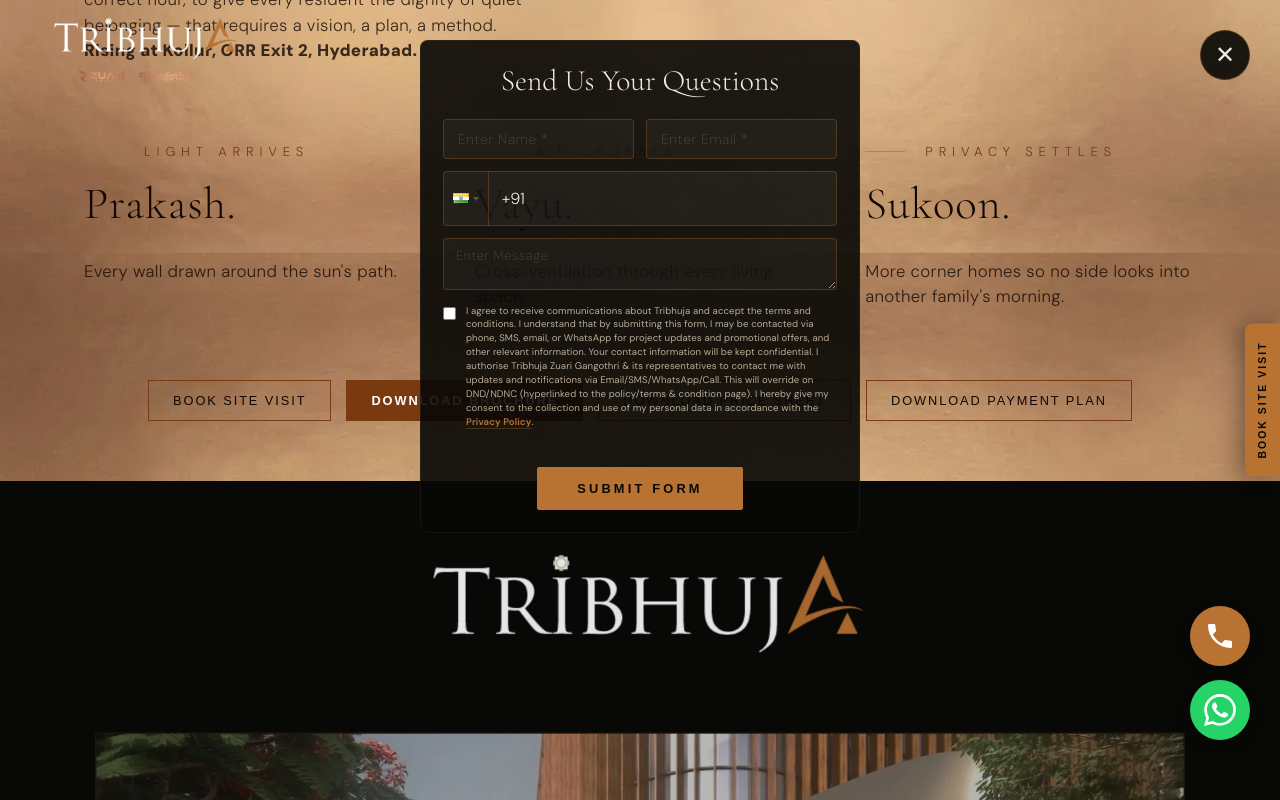
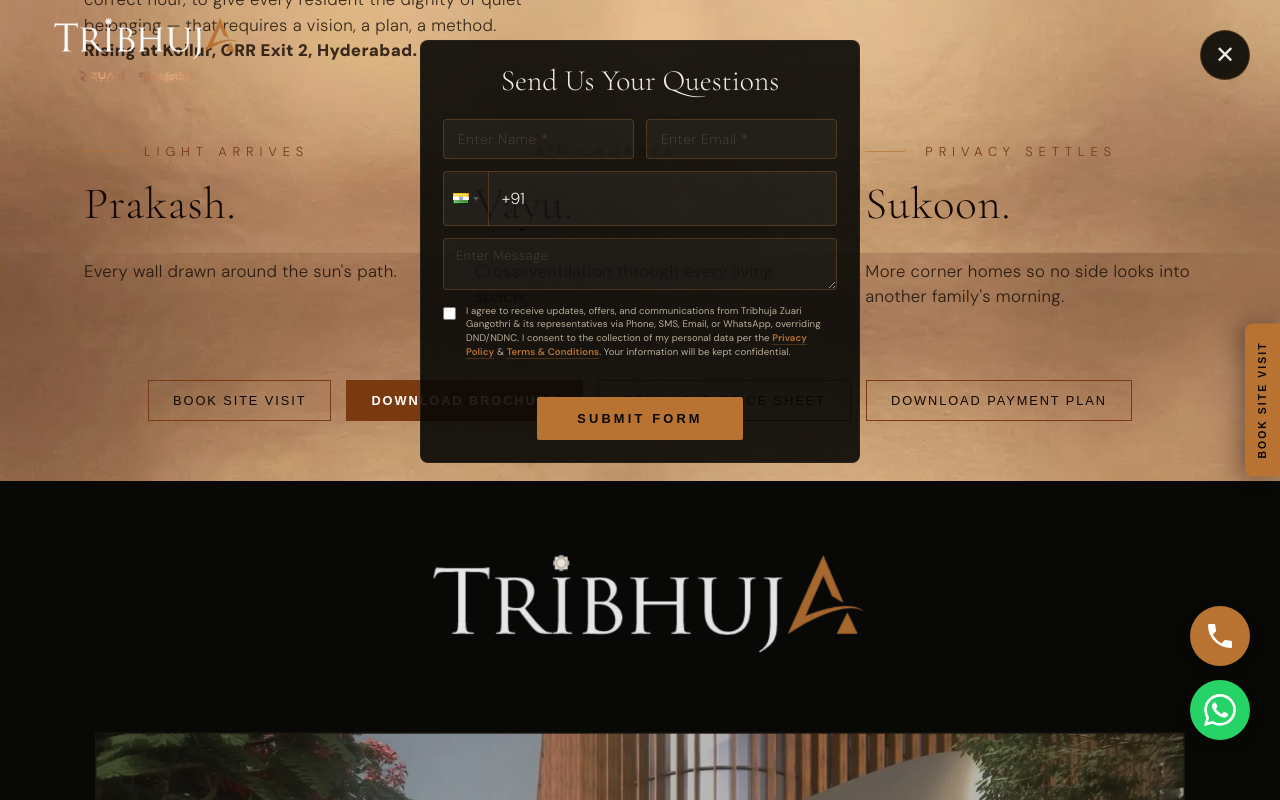
Before and after one commit to BrandMasala/TribhujaWebsite, a React (Vite) app: page / in a window 1280 px wide. Both pictures are taken after a click on the button "DOWNLOAD PRICE SHEET". Shown: the part 2333-3133 px from the top of the page. Built offline with nearby package versions, Linux system fonts and the light colour scheme.

Commit message:
Update EnquiryForm.jsx

```diff
--- a/src/components/EnquiryForm.jsx
+++ b/src/components/EnquiryForm.jsx
@@ -418,7 +418,7 @@
               style={{ marginTop: '3px', accentColor: '#B87333', width: '13px', height: '13px', cursor: 'pointer', flexShrink: 0 }}
             />
             <label htmlFor="consent_combined" style={{ fontSize: '0.6rem', color: 'rgba(240,226,200,0.75)', lineHeight: 1.45, textAlign: 'left', cursor: 'pointer', letterSpacing: '0.01em', textTransform: 'none', opacity: 1, fontWeight: 400 }}>
-              I agree to receive communications about Tribhuja and accept the terms and conditions. I understand that by submitting this form, I may be contacted via phone, SMS, email, or WhatsApp for project updates and promotional offers, and other relevant information. Your contact information will be kept confidential. I authorise Tribhuja Zuari Gangothri & its representatives to contact me with updates and notifications via Email/SMS/WhatsApp/Call. This will override on DND/NDNC (hyperlinked to the policy/terms & condition page). I hereby give my consent to the collection and use of my personal data in accordance with the <a href="https://gangothri.com/privacy-policy/" target="_blank" rel="noopener noreferrer" style={{ color: '#B87333', fontWeight: 600, borderBottom: '1px solid rgba(184,115,51,0.3)', textDecoration: 'none' }}>Privacy Policy</a>.
+              I agree to receive updates, offers, and communications from Tribhuja Zuari Gangothri & its representatives via Phone, SMS, Email, or WhatsApp, overriding DND/NDNC. I consent to the collection of my personal data per the <a href="https://gangothri.com/privacy-policy/" target="_blank" rel="noopener noreferrer" style={{ color: '#B87333', fontWeight: 600, borderBottom: '1px solid rgba(184,115,51,0.3)', textDecoration: 'none' }}>Privacy Policy</a> & <a href="https://gangothri.com/terms-conditions/" target="_blank" rel="noopener noreferrer" style={{ color: '#B87333', fontWeight: 600, borderBottom: '1px solid rgba(184,115,51,0.3)', textDecoration: 'none' }}>Terms &amp; Conditions</a>. Your information will be kept confidential.
             </label>
           </div>
 
```
